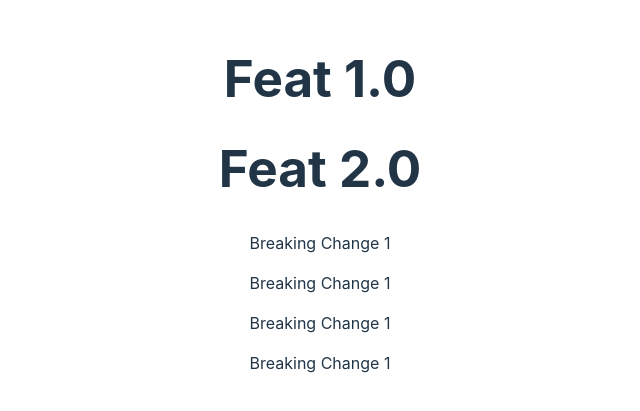
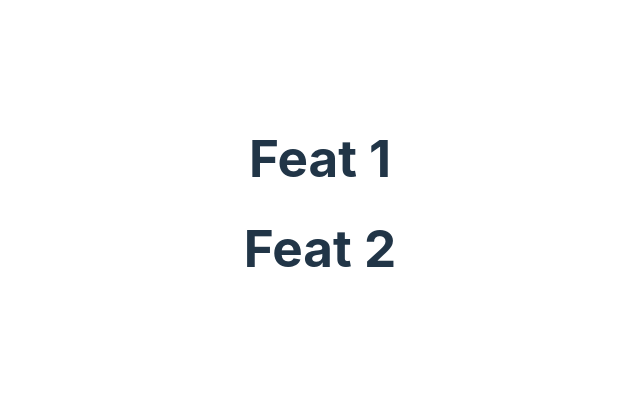
Before and after one commit to Calebosam/version-frontend, a React (Vite) app: page / in a window 1280 px wide. Shown: the part 197-608 px from the top of the page, without its empty margins (320-960 px from the left). Built offline with nearby package versions, Linux system fonts and the light colour scheme.

Commit message:
breaking_change: removed some features

```diff
--- a/src/App.jsx
+++ b/src/App.jsx
@@ -4,13 +4,8 @@ function App() {
 
   return (
     <>
-      <h1>Feat 1.0</h1>
-      <h1>Feat 2.0</h1>
-      <p>Breaking Change 1</p>
-      <p>Breaking Change 1</p>
-      <p>Breaking Change 1</p>
-      <p>Breaking Change 1</p>
-
+      <h1>Feat 1</h1>
+      <h1>Feat 2</h1>
     </>
   )
 }
```
